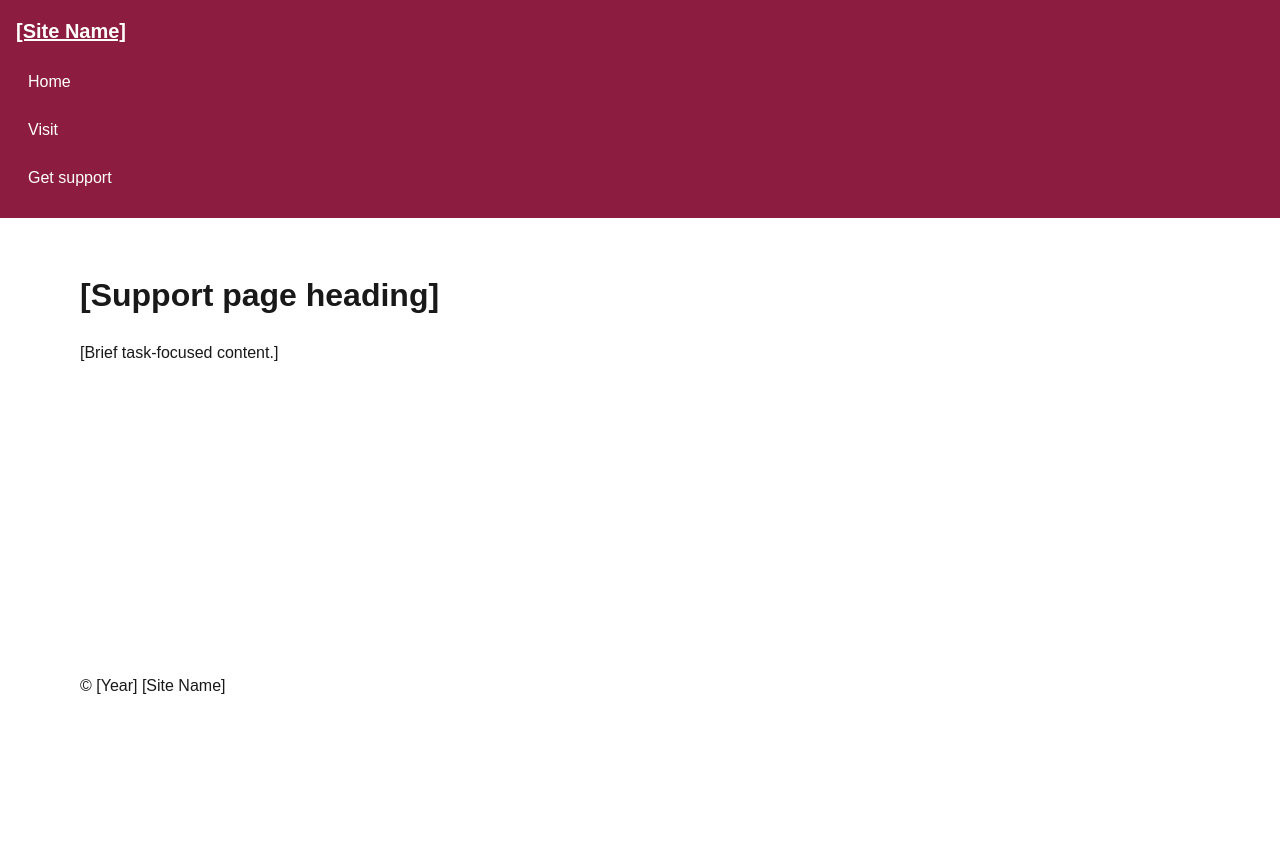
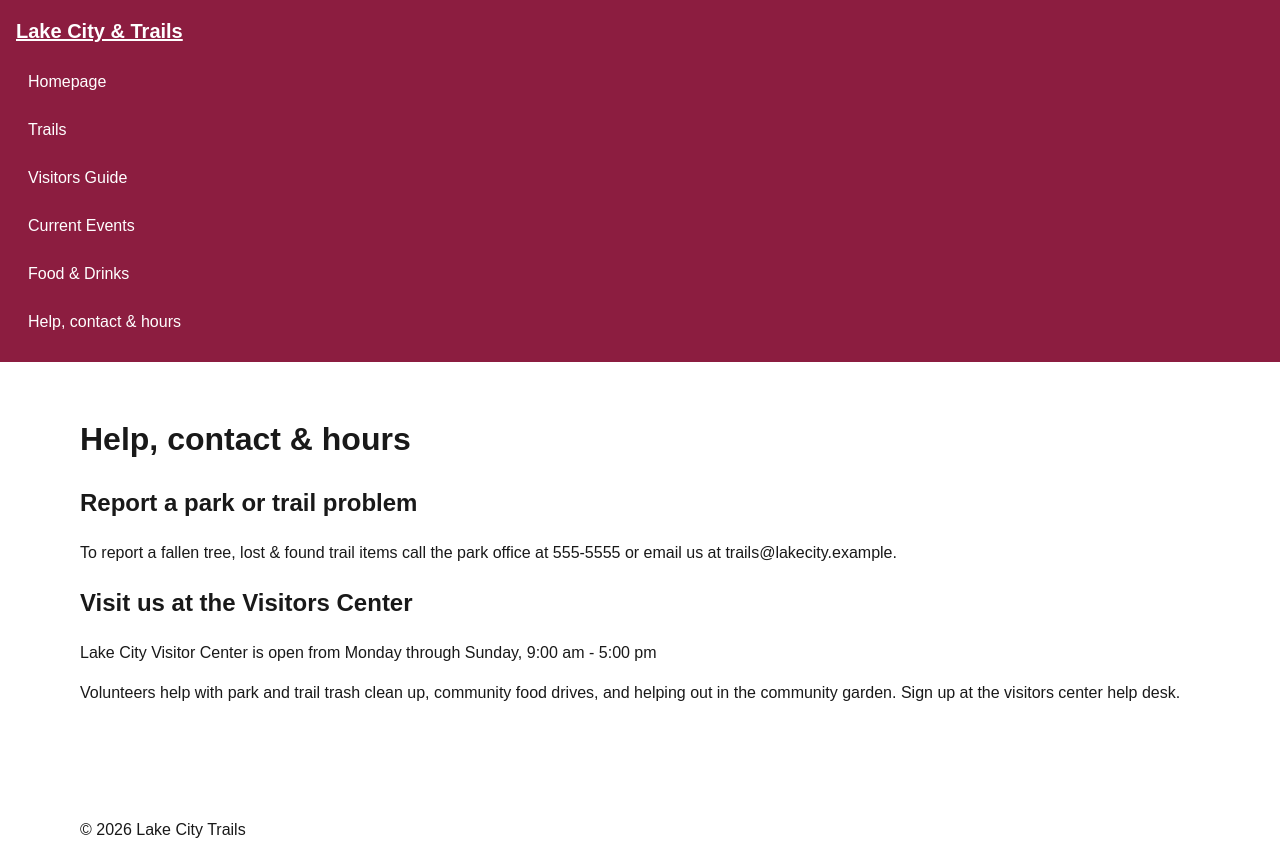
Before and after one commit to Lnavarro122/-Deliverable, a plain HTML site: page support.html in a window 1280 px wide. Before the commit the page ends 800 px from the top, so only its background shows below. Drawn offline with Linux system fonts and the light colour scheme.

Commit message:
finished the index and worked on support

```diff
--- a/support.html
+++ b/support.html
@@ -1,6 +1,28 @@
 <!doctype html>
-<html lang="en"><head><meta charset="utf-8"><meta name="viewport" content="width=device-width,initial-scale=1"><title>Support | [Site Name]</title><link rel="stylesheet" href="styles.css"><script src="navigation.js" defer></script></head><body>
+<html lang="en"><head><meta charset="utf-8"><meta name="viewport" content="width=device-width,initial-scale=1"><title>Homepage | Lake City & Trails</title><link rel="stylesheet" href="styles.css"><script src="navigation.js" defer></script></head><body>
 <a class="skip-link" href="#main">Skip to main content</a>
-<header class="site-header"><a class="brand" href="index.html">[Site Name]</a><nav aria-label="Primary navigation"><button class="menu-button" type="button" aria-controls="primary-nav" aria-expanded="false" hidden>Menu</button><ul class="nav-list" id="primary-nav"><li><a href="index.html">Home</a></li><li><a href="visit.html">Visit</a></li><li><a href="support.html" aria-current="page">Get support</a></li><!-- TODO: match the final destinations on every page. --></ul></nav></header>
-<main id="main"><h1>[Support page heading]</h1><p>[Brief task-focused content.]</p></main><footer><p>&copy; [Year] [Site Name]</p></footer>
+<header class="site-header"><a class="brand" href="index.html">Lake City & Trails</a><nav aria-label="Primary navigation"><button class="menu-button" type="button" aria-controls="primary-nav" aria-expanded="false" hidden>Menu</button><ul class="nav-list" id="primary-nav">
+<li><a href="index.html" aria-current="page">Homepage</a></li>
+<li><a href="visit.html#trails">Trails </a></li>
+<li><a href="visit.html">Visitors Guide</a></li>
+<li><a href="index.html#events">Current Events</a></li>
+<li><a href="visit.html#restaurants">Food & Drinks</a></li>
+<li><a href="support.html">Help, contact & hours</a></li>
+<!-- TODO: add 2-4 purposeful destinations. --></ul></nav></header>
+<main id="main">
+<h1>Help, contact & hours</h1>
+<section id="report" class="page-section">
+<h2>Report a park or trail problem</h2>
+<p>To report a fallen tree, lost & found trail items call the park office at 555-5555 or email us at trails@lakecity.example. </p>
+</section>
+<selection id="vistor-center" class="page-selection">
+    <h2>Visit us at the Visitors Center</h2>
+    <p>Lake City Visitor Center is open from Monday through Sunday, 9:00 am - 5:00 pm</p>
+</selection>
+
+<section id= "volunteer" class="page-selection">
+<p>Volunteers help with park and trail trash clean up, community food drives, and helping out in the community garden. Sign up at the visitors center help desk.</p>
+</section>
+</main>
+<footer><p>&copy; 2026 Lake City Trails</p></footer>
 </body></html>
```
Also changed, not shown: index.html (+16 -3 lines).
